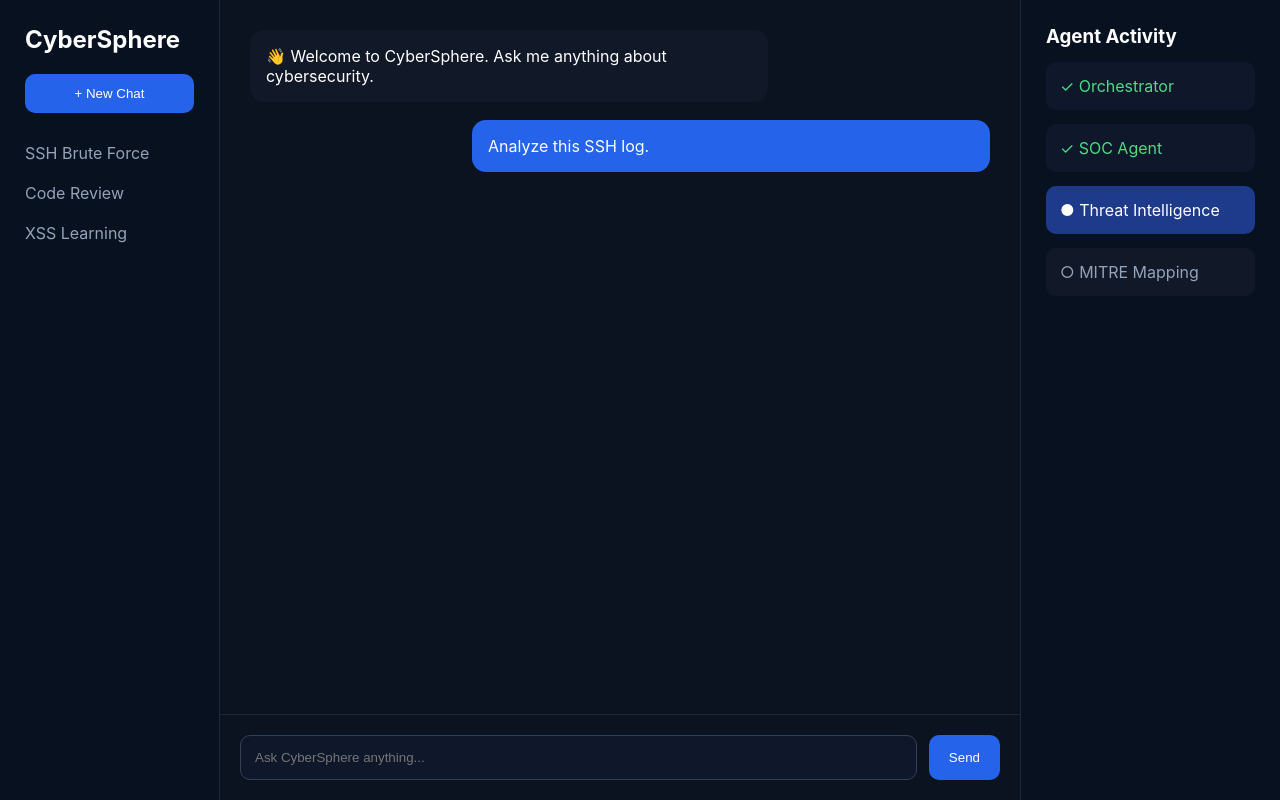
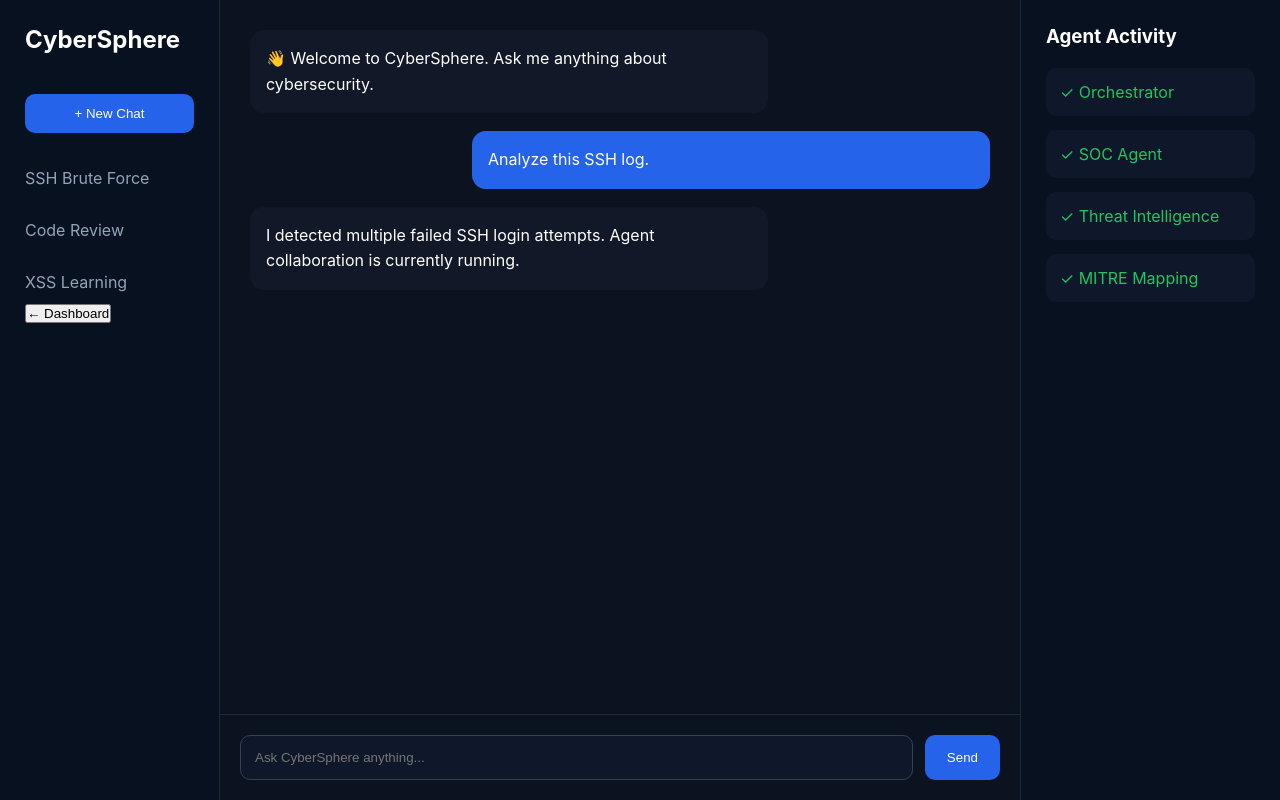
Before and after one commit to sweathamp/CyberSphere-AI, a React (Vite) app in the folder frontend/: page /chat in a window 1280 px wide. Built offline with nearby package versions, Linux system fonts and the light colour scheme.

Commit message:
feat: animate AI agent activity timeline

```diff
--- a/frontend/src/index.css
+++ b/frontend/src/index.css
@@ -1,3 +1,18 @@
+:root{
+  --bg:#020817;
+  --surface:#0f172a;
+  --surface-2:#111827;
+  --border:#1f2937;
+
+  --primary:#2563eb;
+  --primary-hover:#1d4ed8;
+
+  --success:#22c55e;
+  --warning:#f59e0b;
+
+  --text:#f8fafc;
+  --muted:#94a3b8;
+}
 
 *{
   margin:0;
@@ -257,3 +272,161 @@ body{
   background:#111827;
   color:#94a3b8;
 }
+
+/* ===================== CHAT WORKSPACE ===================== */
+
+.chat-page{
+  display:grid;
+  grid-template-columns:220px 1fr 260px;
+  min-height:100vh;
+}
+
+.chat-sidebar{
+  background:#081120;
+  padding:25px;
+  border-right:1px solid #1f2937;
+  display:flex;
+  flex-direction:column;
+}
+
+.chat-sidebar h2{
+  margin-bottom:20px;
+}
+
+.new-chat{
+  width:100%;
+  padding:12px;
+  margin-bottom:25px;
+  border:none;
+  border-radius:10px;
+  background:#2563eb;
+  color:white;
+  cursor:pointer;
+}
+
+.history{
+  display:flex;
+  flex-direction:column;
+  gap:12px;
+}
+
+.history p{
+  color:#94a3b8;
+  cursor:pointer;
+}
+
+.chat-main{
+  display:flex;
+  flex-direction:column;
+}
+
+.messages{
+  flex:1;
+  padding:30px;
+  overflow-y:auto;
+}
+
+.bot-msg,
+.user-msg{
+  max-width:70%;
+  padding:16px;
+  border-radius:14px;
+  margin-bottom:18px;
+  line-height:1.6;
+}
+
+.bot-msg{
+  background:#111827;
+}
+
+.user-msg{
+  background:#2563eb;
+  margin-left:auto;
+}
+
+.chat-input{
+  display:flex;
+  gap:12px;
+  padding:20px;
+  border-top:1px solid #1f2937;
+}
+
+.chat-input input{
+  flex:1;
+  padding:14px;
+  border-radius:10px;
+  border:1px solid #334155;
+  background:#0f172a;
+  color:white;
+}
+
+.chat-input button{
+  padding:14px 22px;
+  border:none;
+  border-radius:10px;
+  background:#2563eb;
+  color:white;
+  cursor:pointer;
+}
+
+.agent-panel{
+  background:#081120;
+  border-left:1px solid #1f2937;
+  padding:25px;
+}
+
+.agent-panel h3{
+  margin-bottom:20px;
+}
+
+.agent-card{
+  padding:14px;
+  margin-bottom:12px;
+  border-radius:10px;
+}
+
+.done{
+  background:#0f172a;
+  color:#4ade80;
+}
+
+.active{
+  background:#1e3a8a;
+  color:white;
+}
+
+.waiting{
+  background:#111827;
+  color:#94a3b8;
+}
+
+/* Agent Animation */
+
+.active{
+  background:var(--primary);
+  color:white;
+  animation:pulse 1s infinite;
+}
+
+.done{
+  background:var(--surface);
+  color:var(--success);
+  transition:all .3s ease;
+}
+
+.waiting{
+  background:var(--surface-2);
+  color:var(--muted);
+}
+
+@keyframes pulse{
+  0%{
+    box-shadow:0 0 0 rgba(37,99,235,.6);
+  }
+  50%{
+    box-shadow:0 0 18px rgba(37,99,235,.8);
+  }
+  100%{
+    box-shadow:0 0 0 rgba(37,99,235,.6);
+  }
+}
--- a/frontend/src/pages/Chat.tsx
+++ b/frontend/src/pages/Chat.tsx
@@ -1,12 +1,34 @@
+import { useEffect, useState } from "react";
+import { Link } from "react-router-dom";
 
-import { useState } from "react";
+const agents = [
+  "Orchestrator",
+  "SOC Agent",
+  "Threat Intelligence",
+  "MITRE Mapping",
+];
 
 export default function Chat() {
   const [message, setMessage] = useState("");
+  const [activeStep, setActiveStep] = useState(0);
+
+  useEffect(() => {
+    const interval = setInterval(() => {
+      setActiveStep((prev) => {
+        if (prev >= agents.length) {
+          clearInterval(interval);
+          return prev;
+        }
+        return prev + 1;
+      });
+    }, 1000);
+
+    return () => clearInterval(interval);
+  }, []);
 
   return (
     <div className="chat-page">
-
+      {/* Left Sidebar */}
       <aside className="chat-sidebar">
         <h2>CyberSphere</h2>
 
@@ -17,12 +39,15 @@ export default function Chat() {
           <p>Code Review</p>
           <p>XSS Learning</p>
         </div>
+
+        <Link to="/dashboard">
+          <button className="logout-btn">← Dashboard</button>
+        </Link>
       </aside>
 
+      {/* Chat Area */}
       <main className="chat-main">
-
         <div className="messages">
-
           <div className="bot-msg">
             👋 Welcome to CyberSphere. Ask me anything about cybersecurity.
           </div>
@@ -31,10 +56,13 @@ export default function Chat() {
             Analyze this SSH log.
           </div>
 
+          <div className="bot-msg">
+            I detected multiple failed SSH login attempts. Agent collaboration is
+            currently running.
+          </div>
         </div>
 
         <div className="chat-input">
-
           <input
             value={message}
             onChange={(e) => setMessage(e.target.value)}
@@ -42,33 +70,31 @@ export default function Chat() {
           />
 
           <button>Send</button>
-
         </div>
-
       </main>
 
+      {/* Agent Panel */}
       <aside className="agent-panel">
-
         <h3>Agent Activity</h3>
 
-        <div className="agent-card done">
-          ✓ Orchestrator
-        </div>
+        {agents.map((agent, index) => {
+          let className = "waiting";
 
-        <div className="agent-card done">
-          ✓ SOC Agent
-        </div>
+          if (index < activeStep) className = "done";
+          else if (index === activeStep) className = "active";
 
-        <div className="agent-card active">
-          ● Threat Intelligence
-        </div>
-
-        <div className="agent-card waiting">
-          ○ MITRE Mapping
-        </div>
-
+          return (
+            <div key={agent} className={`agent-card ${className}`}>
+              {index < activeStep
+                ? "✓ "
+                : index === activeStep
+                ? "● "
+                : "○ "}
+              {agent}
+            </div>
+          );
+        })}
       </aside>
-
     </div>
   );
 }
--- a/frontend/src/pages/Dashboard.tsx
+++ b/frontend/src/pages/Dashboard.tsx
@@ -3,7 +3,6 @@ import { Link } from "react-router-dom";
 export default function Dashboard() {
   return (
     <div className="dashboard">
-      {/* Sidebar */}
       <aside className="sidebar">
         <h2>CyberSphere</h2>
 
@@ -21,13 +20,11 @@ export default function Dashboard() {
         </Link>
       </aside>
 
-      {/* Main Content */}
       <main className="dashboard-content">
         <h1>Good Morning 👋</h1>
 
         <p>Welcome to your AI Cybersecurity Workspace.</p>
 
-        {/* Chat Shortcut */}
         <div className="chat-box">
           <input placeholder="Ask CyberSphere anything..." />
 
@@ -36,7 +33,6 @@ export default function Dashboard() {
           </Link>
         </div>
 
-        {/* Quick Actions */}
         <section className="quick-actions">
           <div className="action-card">
             <h3>Threat Intelligence</h3>
@@ -59,7 +55,6 @@ export default function Dashboard() {
           </div>
         </section>
 
-        {/* Recent Activity */}
         <section className="recent">
           <h2>Recent Activity</h2>
 
```
